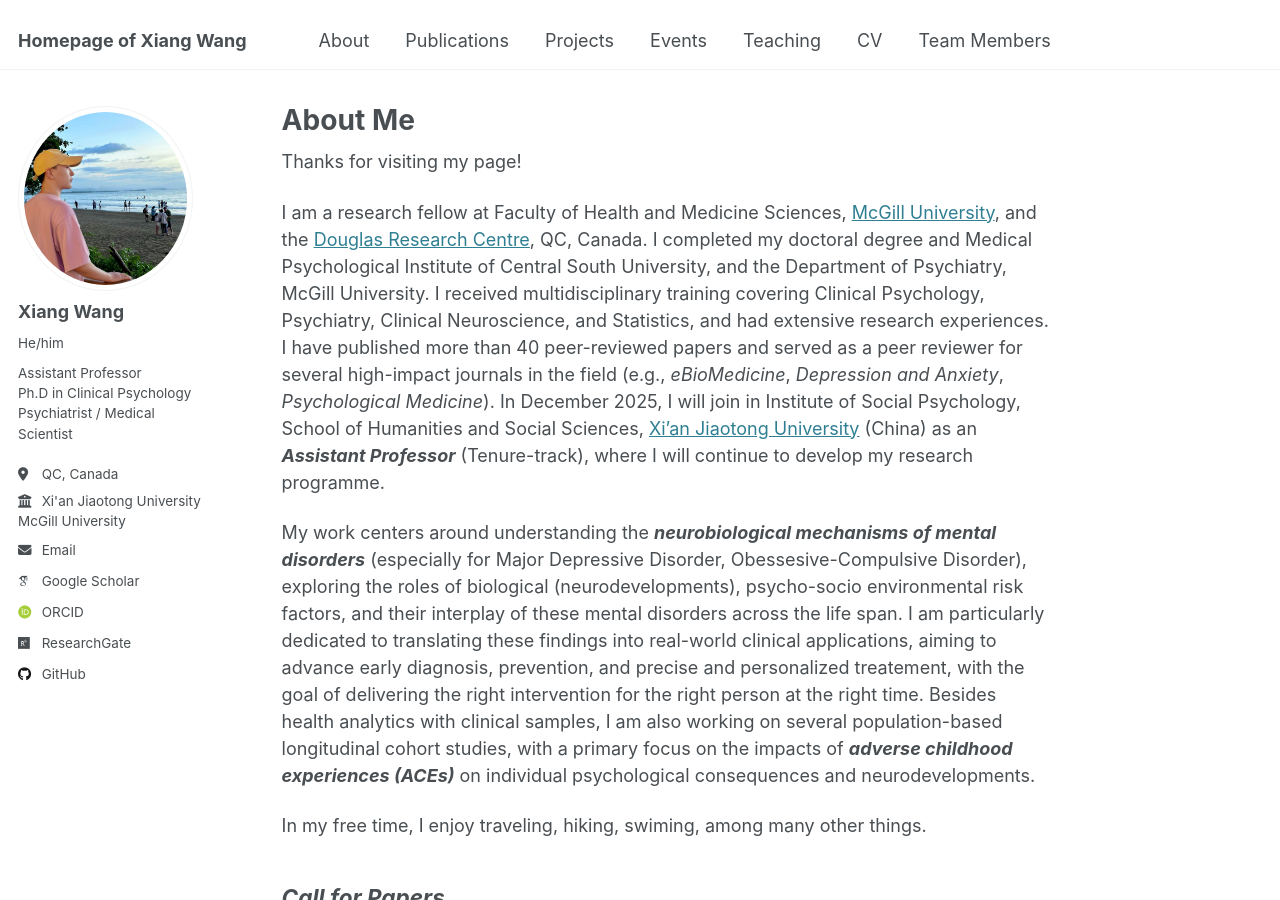
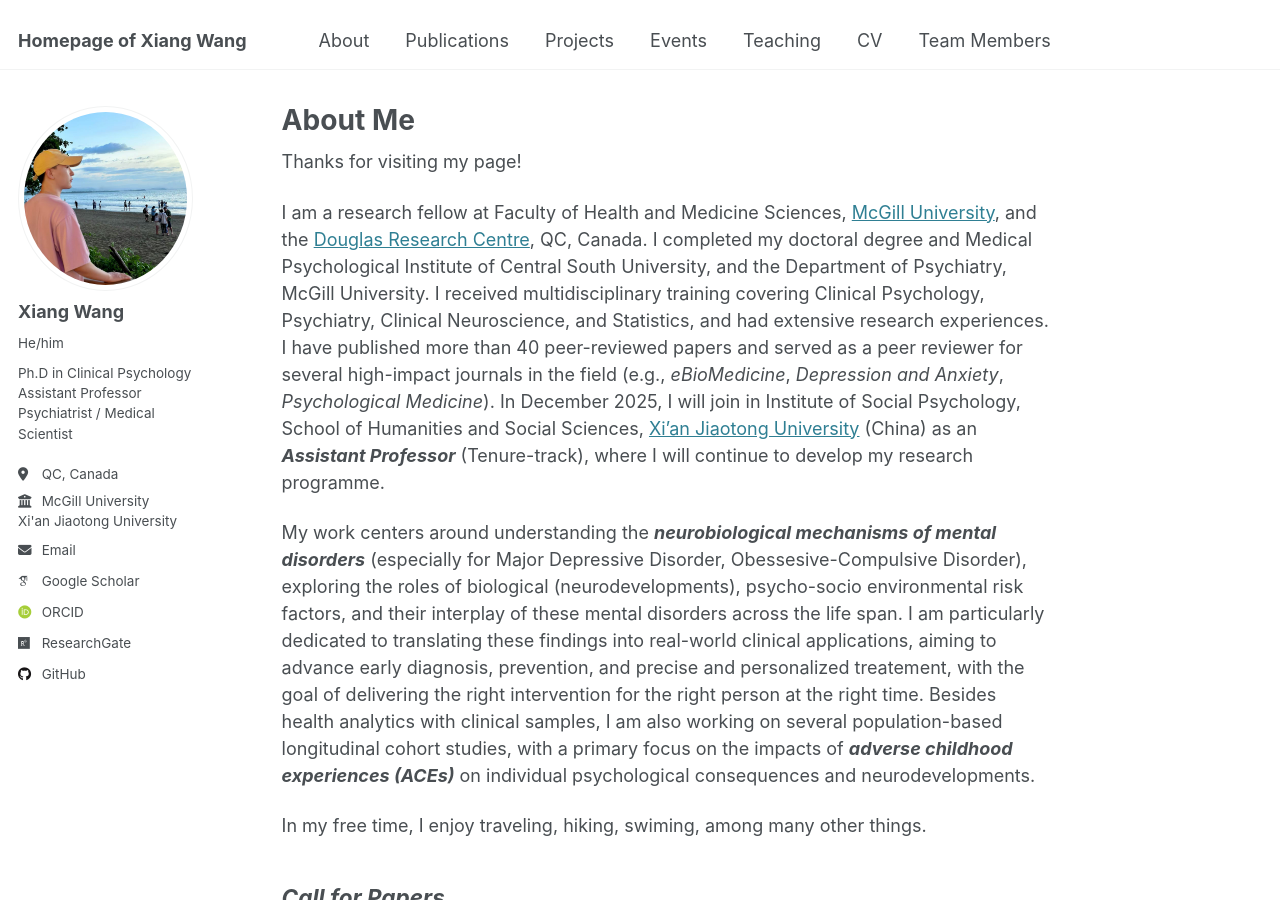
Before and after one commit to Xiang-Wangs/xiang-wangs.github.io, a Jekyll site: the page built from _pages/about_me.md, in a window 1280 px wide and 900 px high. Built offline with Jekyll 4.4.1, drawn with Linux system fonts in a browser that asks for light colours; some web fonts are replaced.

```diff
--- a/_config.yml
+++ b/_config.yml
@@ -26,9 +26,9 @@ author:
   avatar           : "avatar.jpg"
   name             : "Xiang Wang"
   pronouns         : "He/him"
-  bio              : "Assistant Professor<br>Ph.D in Clinical Psychology<br>Psychiatrist / Medical Scientist"
+  bio              : "Ph.D in Clinical Psychology<br>Assistant Professor<br>Psychiatrist / Medical Scientist"
   location         : "QC, Canada"
-  employer         : "Xi'an Jiaotong University<br>McGill University"
+  employer         : "McGill University<br>Xi'an Jiaotong University"
   uri              : # URL
   email            : "xiangwangpsy@163.com"
 
```
